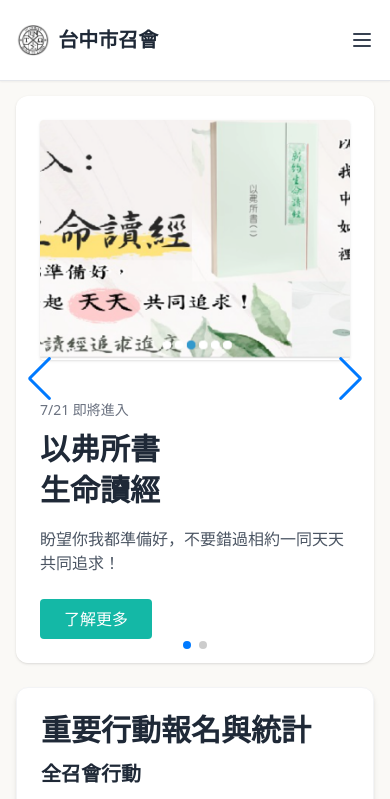
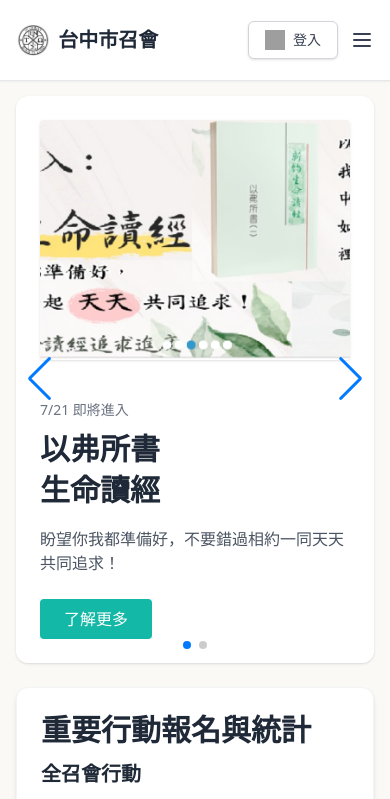
Before and after one commit to SamuelXingCheng/chtai-webapp, a Vue app in the folder frontend/: page / in a window 390 px wide. Shown: the top 799 px of the page. Built offline with nearby package versions, Linux system fonts and the light colour scheme; no server answers; grey boxes are pictures that could not be loaded.

Commit message:
feat: 實作 Google 登入功能並完成 LoginButton.vue 版面整合

```diff
--- a/frontend/package.json
+++ b/frontend/package.json
@@ -17,6 +17,7 @@
   },
   "dependencies": {
     "@splidejs/vue-splide": "^0.6.12",
+    "firebase": "^12.0.0",
     "swiper": "^11.2.10",
     "vue-router": "^4.5.1"
   }
--- /dev/null
+++ b/frontend/src/components/LoginButton.vue
@@ -0,0 +1,29 @@
+<template>
+  <button
+    @click="signInWithGoogle"
+    class="flex items-center gap-2 bg-white border border-gray-300 px-4 py-2 rounded-md shadow hover:shadow-md transition"
+  >
+    <img src="/icon/9.png" alt="登入 Icon" class="w-5 h-5" />
+    <span class="text-sm text-gray-700 font-medium">登入</span>
+  </button>
+</template>
+
+<script setup lang="ts">
+import { auth, provider } from '../firebase'
+import { signInWithPopup } from 'firebase/auth'
+import { useRouter } from 'vue-router'
+
+const router = useRouter()
+
+const signInWithGoogle = async () => {
+  try {
+    const result = await signInWithPopup(auth, provider)
+    const user = result.user
+    console.log('✅ 已登入使用者：', user.displayName)
+    // 這裡可以導向到首頁或其他頁面
+    router.push('/')
+  } catch (error) {
+    console.error('❌ 登入失敗：', error)
+  }
+}
+</script>
--- a/frontend/src/components/NavBar.vue
+++ b/frontend/src/components/NavBar.vue
@@ -17,17 +17,21 @@
 
       <!-- 語言切換（桌面版） -->
         <div class="hidden md:flex items-center gap-3">
+            <LoginButton />
             <button class="text-sm text-gray-600 hover:text-blue-600">中文</button>
             <span class="text-gray-400">|</span>
             <button class="text-sm text-gray-600 hover:text-blue-600">EN</button>
         </div>
 
       <!-- 漢堡選單按鈕（手機版） -->
-      <button @click="isOpen = true" class="md:hidden text-gray-700 focus:outline-none">
+        <div class="flex items-center gap-3 md:hidden">
+            <LoginButton /> <!-- 👈 手機版登入按鈕放左邊 -->
+            <button @click="isOpen = true" class="text-gray-700 focus:outline-none">
                 <svg class="w-6 h-6" fill="none" stroke="currentColor" viewBox="0 0 24 24">
                 <path stroke-linecap="round" stroke-linejoin="round" stroke-width="2" d="M4 6h16M4 12h16M4 18h16" />
                 </svg>
             </button>
+        </div>
     </div>
 
     <!-- 手機選單遮罩 -->
@@ -63,6 +67,7 @@
 <script setup lang="ts">
 import { ref } from 'vue'
 import { RouterLink } from 'vue-router'
+import LoginButton from '../components/LoginButton.vue'
 
 const isOpen = ref(false)
 </script>
--- /dev/null
+++ b/frontend/src/firebase.ts
@@ -0,0 +1,18 @@
+// src/firebase.ts
+import { initializeApp } from 'firebase/app'
+import { getAuth, signInWithPopup, GoogleAuthProvider } from "firebase/auth";
+
+const firebaseConfig = {
+  apiKey: import.meta.env.VITE_FIREBASE_API_KEY,
+  authDomain: import.meta.env.VITE_FIREBASE_AUTH_DOMAIN,
+  projectId: import.meta.env.VITE_FIREBASE_PROJECT_ID,
+  storageBucket: import.meta.env.VITE_FIREBASE_STORAGE_BUCKET,
+  messagingSenderId: import.meta.env.VITE_FIREBASE_MESSAGING_SENDER_ID,
+  appId: import.meta.env.VITE_FIREBASE_APP_ID,
+}
+
+const app = initializeApp(firebaseConfig)
+const auth = getAuth(app)
+const provider = new GoogleAuthProvider()
+
+export { auth, provider }
```
Also changed, not shown: 1 other file (tests, documents, lock files or other folders). Lines whose indentation alone changed are shown as unchanged.
